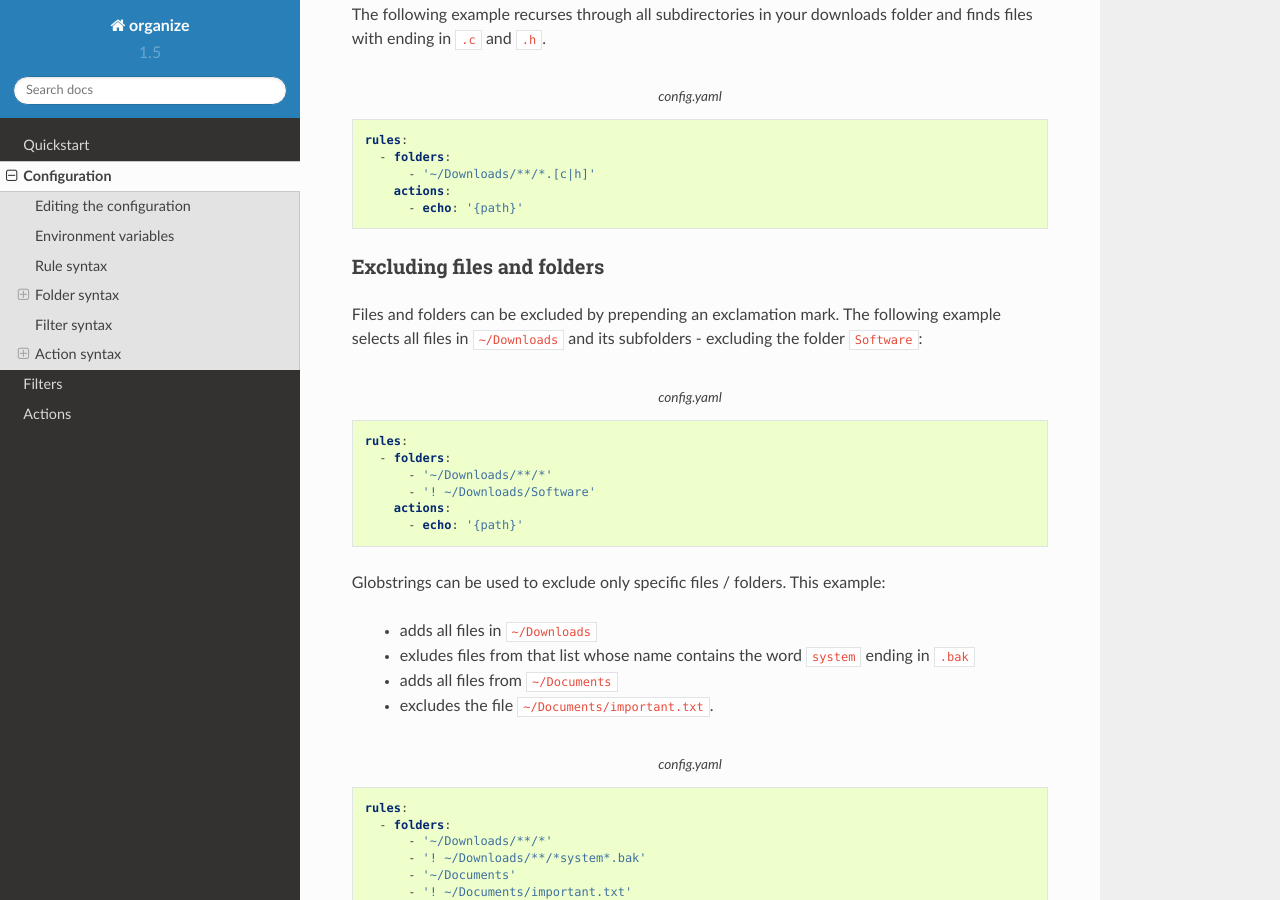
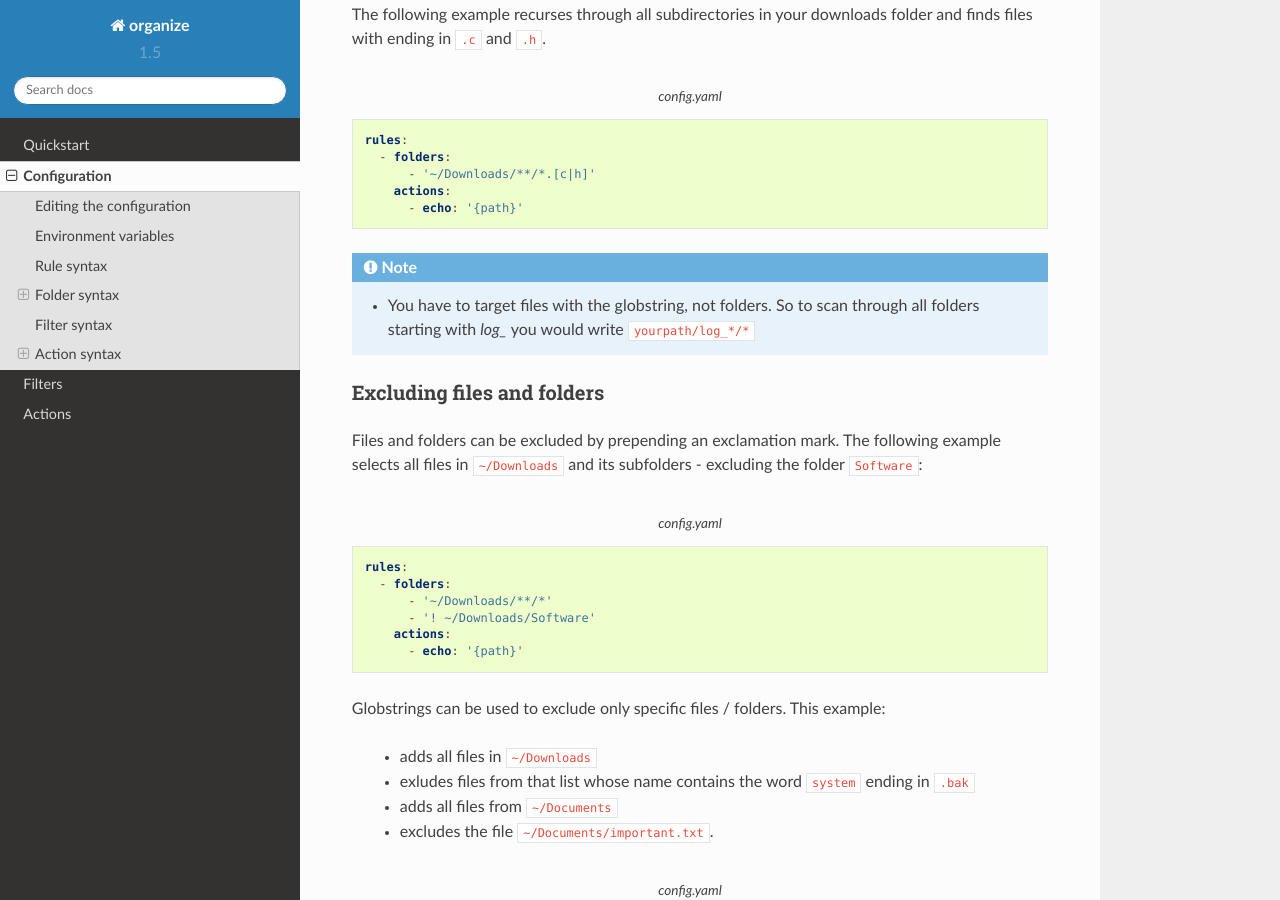
Before and after one commit to tfeldmann/organize, a Sphinx documentation site: the page built from docs/page/config.rst, in a window 1280 px wide and 900 px high, scrolled down 2848 px. Built offline with Sphinx 7.4.7 and the Read the Docs theme 2.0.0, drawn with Linux system fonts in a browser that asks for light colours.

Commit message:
update docs

```diff
--- a/docs/page/config.rst
+++ b/docs/page/config.rst
@@ -142,6 +142,9 @@ The following example recurses through all subdirectories in your downloads fold
         - '~/Downloads/**/*.[c|h]'
       actions:
         - echo: '{path}'
+
+.. note::
+  - You have to target files with the globstring, not folders. So to scan through all folders starting with *log_* you would write ``yourpath/log_*/*``
 
 
 Excluding files and folders
```
